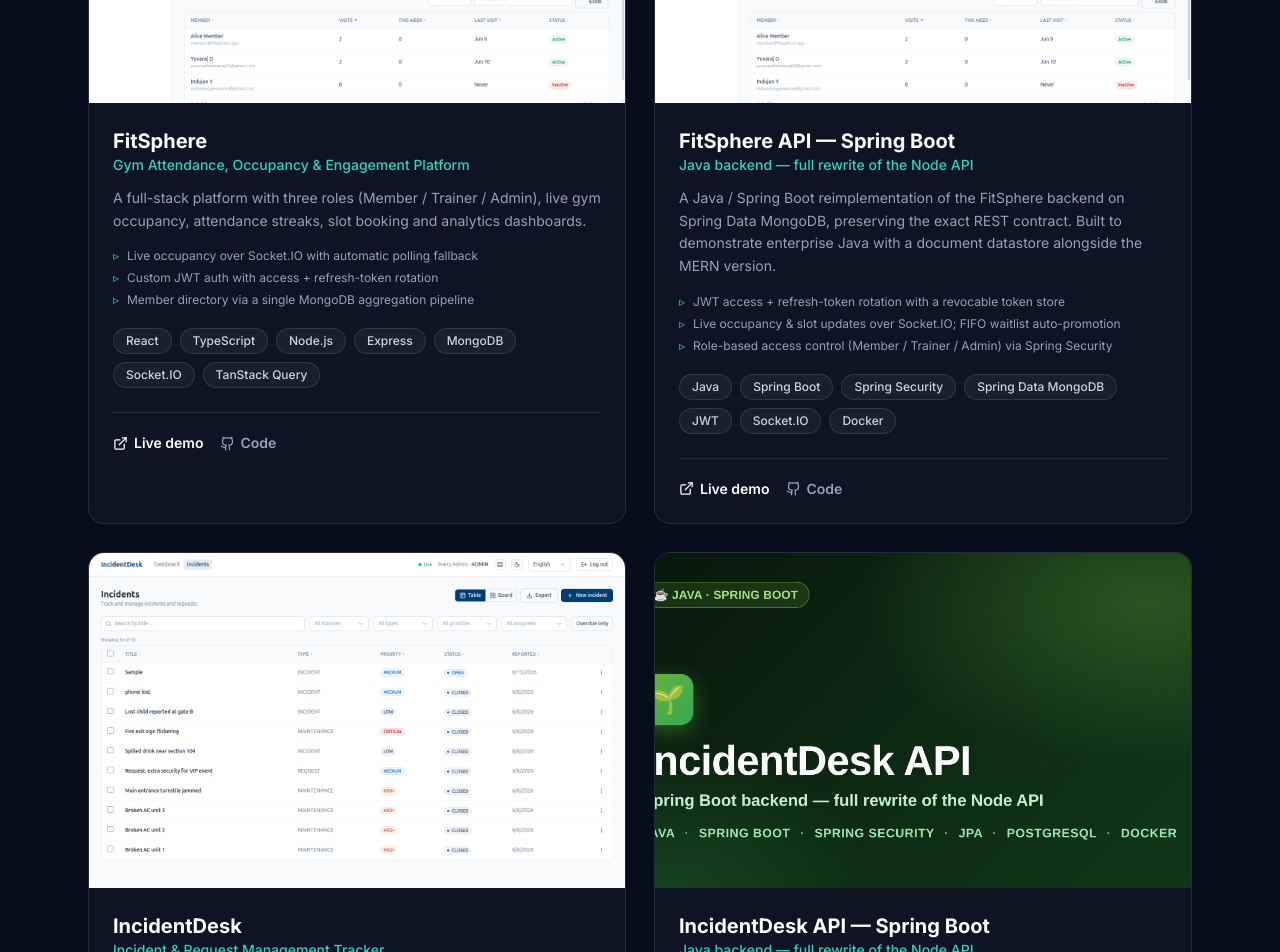
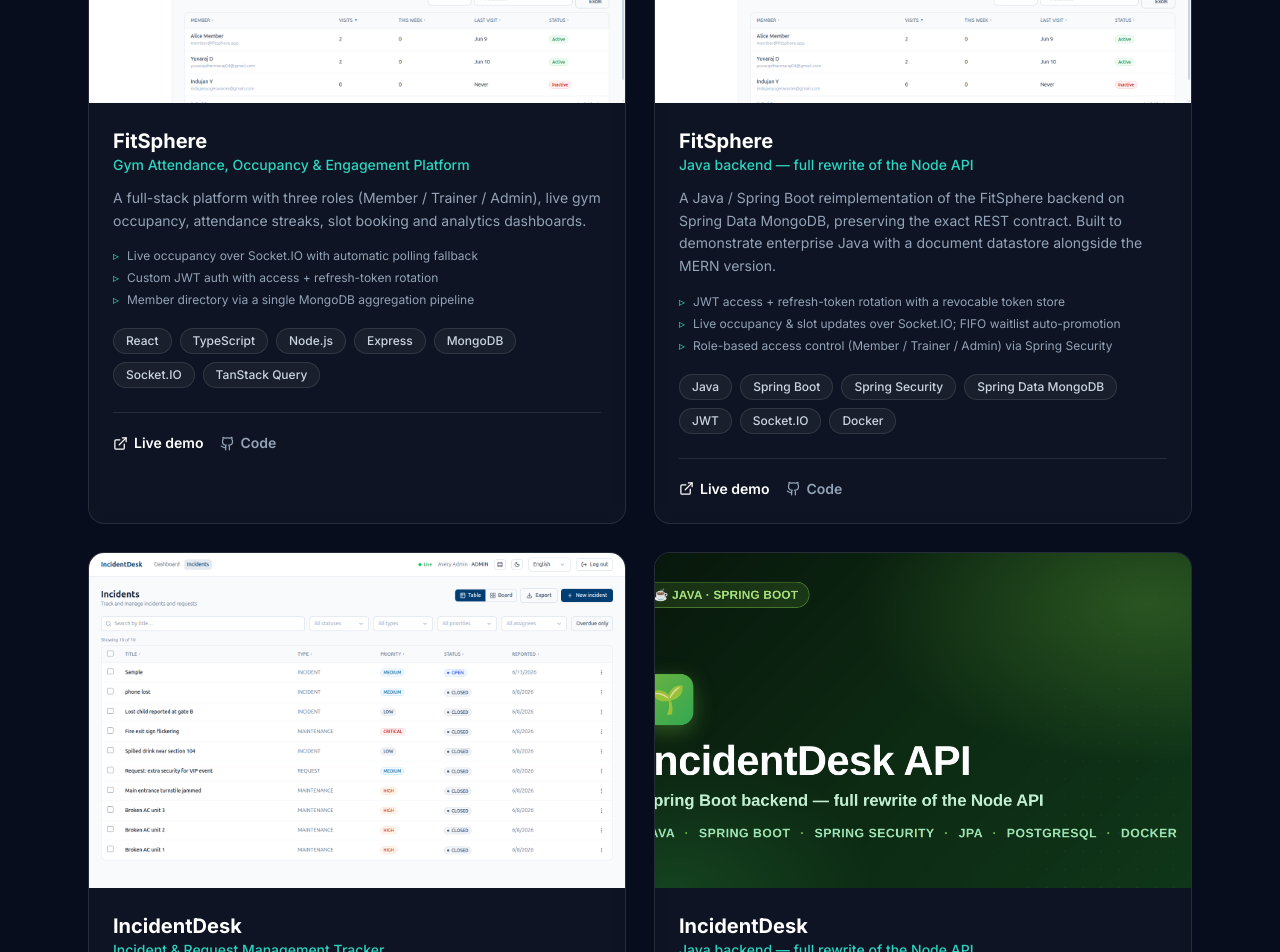
Before and after one commit to 247software-Yuvaraj-Dharmaraj/yuvaraj-portfolio, a React (Vite) app: page / in a window 1280 px wide. Shown: the part 3220-4172 px from the top of the page. Built offline with nearby package versions, Linux system fonts and the light colour scheme.

Commit message:
chore: drop 'API — Spring Boot' suffix from Java project titles (cards + resume)

```diff
--- a/src/data.ts
+++ b/src/data.ts
@@ -100,7 +100,7 @@ export const projects: Project[] = [
     ],
   },
   {
-    name: 'FitSphere API — Spring Boot',
+    name: 'FitSphere',
     tagline: 'Java backend — full rewrite of the Node API',
     description:
       'A Java / Spring Boot reimplementation of the FitSphere backend on Spring Data MongoDB, preserving the exact REST contract. Built to demonstrate enterprise Java with a document datastore alongside the MERN version.',
@@ -130,7 +130,7 @@ export const projects: Project[] = [
     ],
   },
   {
-    name: 'IncidentDesk API — Spring Boot',
+    name: 'IncidentDesk',
     tagline: 'Java backend — full rewrite of the Node API',
     description:
       'A Java / Spring Boot reimplementation of the IncidentDesk backend, preserving the exact REST contract. Built to demonstrate enterprise Java alongside the MERN version.',
```
Also changed, not shown: 1 other file (tests, documents, lock files or other folders).
